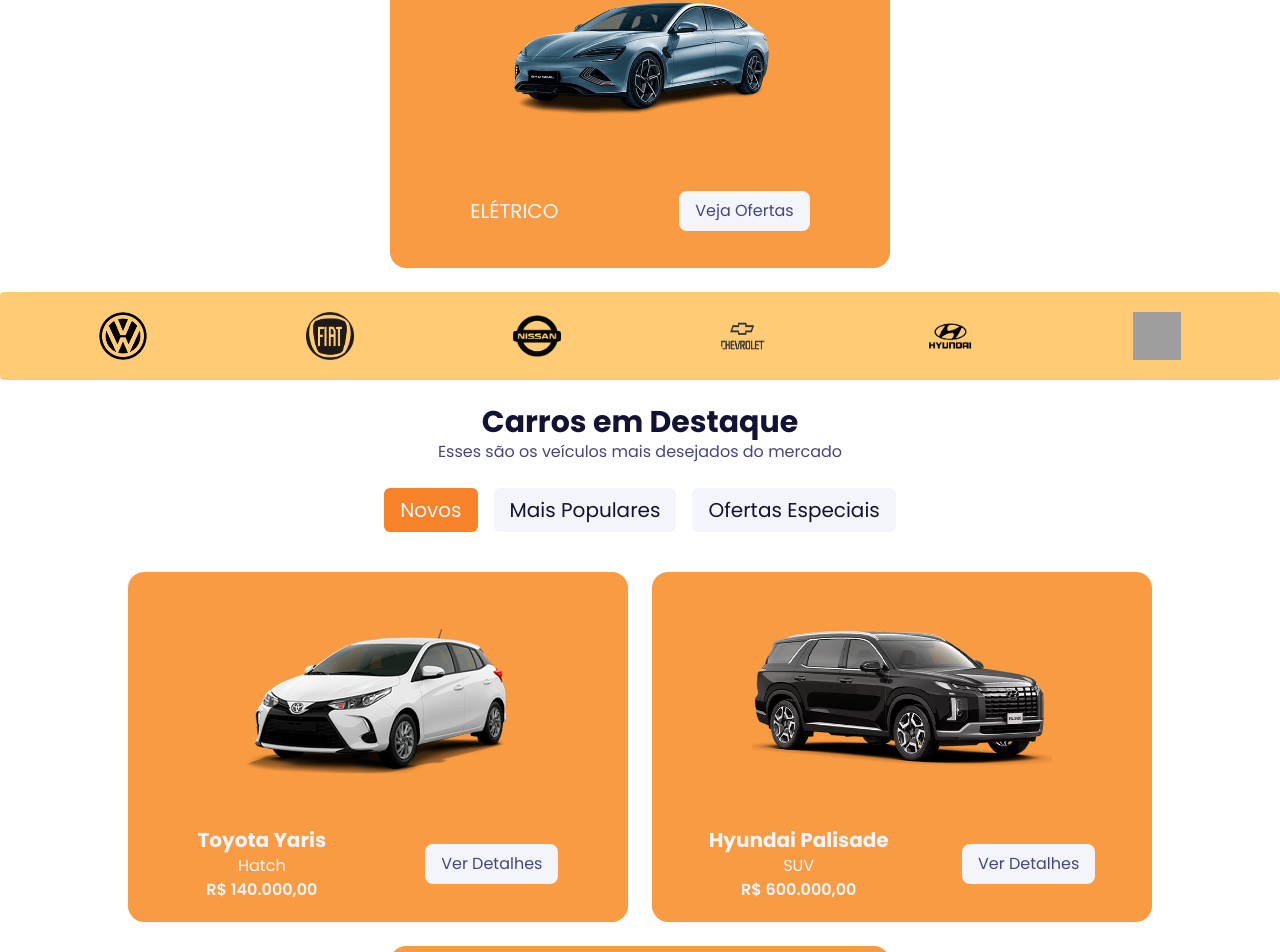
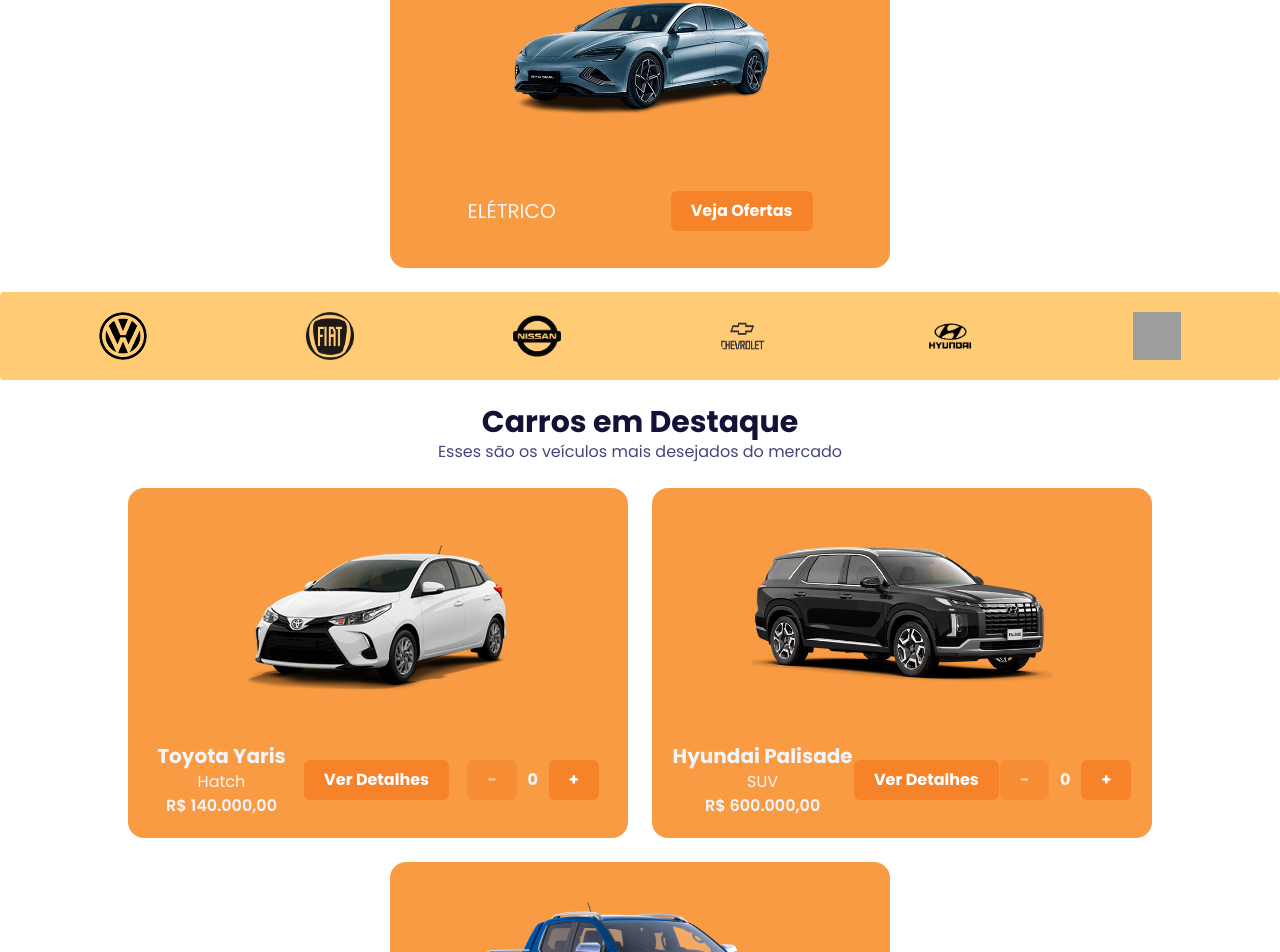
Before and after one commit to Glayber16/front-ecommerce, a Next.js app: page / in a window 1280 px wide. Shown: the part 1826-2778 px from the top of the page. Built offline with nearby package versions, Linux system fonts and the light colour scheme; grey boxes are pictures that could not be loaded.

Commit message:
adiciona página  de carrinho

```diff
--- a/package.json
+++ b/package.json
@@ -15,7 +15,8 @@
     "lucide-react": "^0.511.0",
     "next": "15.3.1",
     "react": "^19.0.0",
-    "react-dom": "^19.0.0"
+    "react-dom": "^19.0.0",
+    "zustand": "^5.0.6"
   },
   "devDependencies": {
     "@eslint/eslintrc": "^3",
--- /dev/null
+++ b/src/app/Carrinho/page.tsx
@@ -0,0 +1,112 @@
+"use client";
+
+import { useEffect, useState } from "react";
+import Image from "next/image";
+import { useRouter } from "next/navigation";
+import { useCartStore } from "@/stores/useCartStore";
+import NavbarLogin from "@/app/components/NavbarLogin";
+import { formatCurrency } from "@/lib/formatter";
+import Button from "@/app/components/Button";
+
+type User = { id: number; nome: string };
+
+export default function CarrinhoPage() {
+  const router = useRouter();
+  const { items, addItem, removeItem, clearCart } = useCartStore();
+  const [usuario, setUsuario] = useState<User | null>(null);
+  const [paymentMethod, setPaymentMethod] = useState("pix");
+
+  useEffect(() => {
+    const userData = sessionStorage.getItem("usuario");
+    if (userData) setUsuario(JSON.parse(userData));
+  }, []);
+
+  const totalPedido = items.reduce(
+    (total, item) => total + item.price * item.quantity, 0
+  );
+
+  const handleFinalizarCompra = async () => {
+    if (!usuario) return alert("Você precisa estar logado.");
+    if (items.length === 0) return alert("Seu carrinho está vazio.");
+
+    const payload = {
+      usuarioId: usuario.id,
+      itens: items.map(item => ({ carroId: item.id, quantidade: item.quantity })),
+    };
+
+    try {
+      await api.post("/vendas", payload);
+      alert("Compra realizada com sucesso!");
+      clearCart();
+      router.push("/meus-pedidos");
+    } catch (error) {
+      alert("Houve um erro ao processar sua compra.");
+    }
+  };
+
+  if (items.length === 0) {
+    return (
+      <>
+        <NavbarLogin />
+        <main className="container mx-auto px-4 pt-24 text-center">
+          <h1 className="text-3xl font-bold mb-4">Seu carrinho está vazio</h1>
+          <Button href="/carros" variant="primary" size="lg">
+            Ver carros disponíveis
+          </Button>
+        </main>
+      </>
+    );
+  }
+
+  return (
+    <>
+      <NavbarLogin />
+      <main className="container mx-auto px-4 pt-24">
+        <h1 className="text-3xl font-bold mb-6">Meu Carrinho</h1>
+        <div className="flex flex-col lg:flex-row gap-8">
+          <div className="flex-grow">
+            {items.map((item) => (
+              <div key={item.id} className="flex items-center gap-4 border-b pb-4 mb-4">
+                <Image src={item.image} alt={item.name} width={120} height={80} className="object-contain rounded" />
+                <div className="flex-grow">
+                  <h2 className="font-bold">{item.name}</h2>
+                  <p className="text-sm text-gray-600">{formatCurrency(item.price)} / unidade</p>
+                </div>
+                <div className="flex items-center gap-3">
+                  <Button size="sm" variant="outline" onClick={() => removeItem(item.id)}>-</Button>
+                  <span>{item.quantity}</span>
+                  <Button size="sm" variant="primary" onClick={() => addItem(item)}>+</Button>
+                </div>
+                <p className="font-semibold w-24 text-right">{formatCurrency(item.price * item.quantity)}</p>
+              </div>
+            ))}
+          </div>
+
+          <aside className="w-full lg:w-80 bg-gray-50 p-6 rounded-lg h-fit">
+            <h2 className="text-xl font-bold border-b pb-3 mb-4">Resumo do Pedido</h2>
+            <div className="flex justify-between mb-4">
+              <span className="text-gray-600">Total</span>
+              <span className="font-bold text-xl">{formatCurrency(totalPedido)}</span>
+            </div>
+            <div className="mt-6">
+               <h3 className="font-semibold mb-3">Método de Pagamento</h3>
+               <div className="space-y-2">
+                 <label className="flex items-center gap-2 p-3 border rounded-md has-[:checked]:bg-blue-50 has-[:checked]:border-brand-500">
+                   <input type="radio" name="paymentMethod" value="pix" checked={paymentMethod === "pix"} onChange={(e) => setPaymentMethod(e.target.value)} />
+                   <span>PIX</span>
+                 </label>
+                 <label className="flex items-center gap-2 p-3 border rounded-md has-[:checked]:bg-blue-50 has-[:checked]:border-brand-500">
+                   <input type="radio" name="paymentMethod" value="cartao" checked={paymentMethod === "cartao"} onChange={(e) => setPaymentMethod(e.target.value)} />
+                   <span>Cartão de Crédito</span>
+                 </label>
+               </div>
+             </div>
+            <Button onClick={handleFinalizarCompra} size="lg" className="w-full mt-6">
+              Finalizar Compra
+            </Button>
+          </aside>
+        </div>
+      </main>
+    </>
+  );
+}
--- a/src/app/components/Button/index.tsx
+++ b/src/app/components/Button/index.tsx
@@ -2,35 +2,56 @@
 import Link from 'next/link';
 import clsx from 'clsx';
 
-type Button = {
+type ButtonProps = {
   children: React.ReactNode;
   href?: string;
   onClick?: () => void;
   className?: string;
-   type?: 'button' | 'submit' | 'reset';
-};
+  variant?: 'primary' | 'outline';
+  size?: 'sm' | 'md' | 'lg';
+} & React.ButtonHTMLAttributes<HTMLButtonElement>;
 
 export default function Button({
   children,
   href,
   onClick,
   className = '',
-}: Button) {
-  const baseClasses = clsx(
-    'cursor-pointer transition-all inline-block',
+  variant = 'primary',
+  size = 'md',
+  ...rest
+}: ButtonProps) {
+
+  const baseClasses = 'cursor-pointer transition-all inline-block font-bold rounded-md';
+
+  const variantClasses = {
+    primary: 'bg-brand-500 text-white hover:bg-brand-600',
+    outline: 'bg-transparent border border-gray-300 text-gray-700 hover:bg-gray-100',
+  };
+
+  const sizeClasses = {
+    sm: 'px-3 py-1 text-sm',
+    md: 'px-5 py-2 text-base',
+    lg: 'px-8 py-3 text-lg',
+  };
+
+  const combinedClasses = clsx(
+    baseClasses,
+    variantClasses[variant],
+    sizeClasses[size],
+    rest.disabled && 'opacity-50 cursor-not-allowed',
     className
   );
 
   if (href) {
     return (
-      <Link href={href} className={baseClasses}>
+      <Link href={href} className={combinedClasses}>
         {children}
       </Link>
     );
   }
 
   return (
-    <button onClick={onClick} className={baseClasses}>
+    <button onClick={onClick} className={combinedClasses} {...rest}>
       {children}
     </button>
   );
--- a/src/app/components/CardFeaturedCars/index.tsx
+++ b/src/app/components/CardFeaturedCars/index.tsx
@@ -1,6 +1,10 @@
+
+import { useCartStore } from "@/stores/useCartStore";
 import { formatCurrency } from "@/lib/formatter";
 import Button from "../Button";
+
 type CardFeaturedCarsProps = {
+  id: number;
   name: string;
   type: string;
   image: string;
@@ -10,6 +14,7 @@
 };
 
 export default function CardFeaturedCars({
+  id,
   name,
   type,
   image,
@@ -17,6 +22,12 @@
   onClick,
   className = "",
 }: CardFeaturedCarsProps) {
+  const { addItem, removeItem, items } = useCartStore();
+
+  const quantityInCart = items.find(item => item.id === id)?.quantity || 0;
+
+  const productToAdd = { id, name, image, price };
+
   return (
     <div
       className={`bg-brand-400 rounded-2xl w-10/12 sm:w-[500px] h-[350px] p-5 flex flex-col justify-between ${className}`}
@@ -35,6 +46,15 @@
         <Button className="text-base-300 px-4 py-2 rounded-lg  hover:bg-base-300 hover:text-base-50 bg-base-50">
           Ver Detalhes
         </Button>
+        <div className="flex items-center gap-2">
+            <Button onClick={() => removeItem(id)} disabled={quantityInCart === 0}>
+              -
+            </Button>
+            <span className="text-base-50 font-bold w-4 text-center">{quantityInCart}</span>
+            <Button onClick={() => addItem(productToAdd)}>
+              +
+            </Button>
+        </div>
       </div>
     </div>
   );
--- a/src/app/components/FeaturedCars/index.tsx
+++ b/src/app/components/FeaturedCars/index.tsx
@@ -17,28 +17,11 @@
         </span>
       </div>
 
-      <div className="flex justify-center gap-4 text-xs sm:text-xl mb-4">
-        {['featured', 'popular', 'new'].map((key) => (
-          <div
-            key={key}
-            onClick={() => setCarsType(key as typeof carsType)}
-            className={`cursor-pointer px-4 py-2 rounded-md transition-colors ${
-              carsType === key
-                ? 'bg-brand-500 text-base-50'
-                : 'bg-base-50 text-base-600'
-            }`}
-          >
-            {key === 'featured' && 'Novos'}
-            {key === 'popular' && 'Mais Populares'}
-            {key === 'new' && 'Ofertas Especiais'}
-          </div>
-        ))}
-      </div>
-
       <div className="flex flex-wrap gap-6 w-full justify-center">
         {cars[carsType].map((car) => (
           <CardFeaturedCars
-            key={car.name}
+            key={car.id}
+            id={car.id}
             name={car.name}
             type={car.type}
             image={car.image}
@@ -46,6 +29,7 @@
           />
         ))}
       </div>
+
     </section>
   );
 }
--- a/src/data/cars.json
+++ b/src/data/cars.json
@@ -1,18 +1,21 @@
 {
   "featured": [
     {
+      "id": 1,
       "name": "Toyota Yaris",
       "type": "Hatch",
       "image": "/carImages/yarisHatch.png",
       "price": 140000
     },
     {
+      "id": 2,
       "name": "Hyundai Palisade",
       "type": "SUV",
       "image": "/carImages/palisade.png",
       "price": 600000
     },
     {
+      "id": 3,
       "name": "Ford Ranger",
       "type": "Picape",
       "image": "/carImages/ranger.png",
@@ -21,18 +24,21 @@
   ],
   "popular": [
     {
+      "id": 1,
       "name": "Toyota Yaris",
       "type": "Hatch",
       "image": "/carImages/yarisHatch.png",
       "price": 140000
     },
     {
+      "id": 2,
       "name": "Hyundai Palisade",
       "type": "SUV",
       "image": "/carImages/palisade.png",
       "price": 600000
     },
     {
+      "id": 3,
       "name": "Ford Ranger",
       "type": "Picape",
       "image": "/carImages/ranger.png",
@@ -41,18 +47,21 @@
   ],
   "new": [
     {
+      "id": 1,
       "name": "Toyota Yaris",
       "type": "Hatch",
       "image": "/carImages/yarisHatch.png",
       "price": 140000
     },
     {
+      "id": 2,
       "name": "Hyundai Palisade",
       "type": "SUV",
       "image": "/carImages/palisade.png",
       "price": 600000
     },
     {
+      "id": 3,
       "name": "Ford Ranger",
       "type": "Picape",
       "image": "/carImages/ranger.png",
--- /dev/null
+++ b/src/stores/useCartStore.ts
@@ -0,0 +1,60 @@
+import { create } from 'zustand';
+import { persist } from 'zustand/middleware';
+
+type CartItem = {
+  id: number;
+  name: string;
+  image: string;
+  price: number;
+  quantity: number;
+};
+
+type CartState = {
+  items: CartItem[];
+  addItem: (product: Omit<CartItem, 'quantity'>) => void;
+  removeItem: (productId: number) => void;
+  clearCart: () => void;
+};
+
+export const useCartStore = create<CartState>()(
+  persist(
+    (set) => ({
+      items: [],
+
+      addItem: (product) =>
+        set((state) => {
+          const existingItem = state.items.find((item) => item.id === product.id);
+          if (existingItem) {
+            const updatedItems = state.items.map((item) =>
+              item.id === product.id
+                ? { ...item, quantity: item.quantity + 1 }
+                : item
+            );
+            return { items: updatedItems };
+          } else {
+            return { items: [...state.items, { ...product, quantity: 1 }] };
+          }
+        }),
+
+      removeItem: (productId) =>
+        set((state) => {
+          const existingItem = state.items.find((item) => item.id === productId);
+          if (existingItem && existingItem.quantity > 1) {
+            const updatedItems = state.items.map((item) =>
+              item.id === productId
+                ? { ...item, quantity: item.quantity - 1 }
+                : item
+            );
+            return { items: updatedItems };
+          } else {
+            return { items: state.items.filter((item) => item.id !== productId) };
+          }
+        }),
+
+      clearCart: () => set({ items: [] }),
+    }),
+    {
+      name: 'shopping-cart-storage',
+    }
+  )
+);
```
Also changed, not shown: src/app/components/Navbar/index.tsx (+36 -10 lines), src/app/components/NavbarLogin/index.tsx (+15 -3 lines), 1 other file (tests, documents, lock files or other folders).
